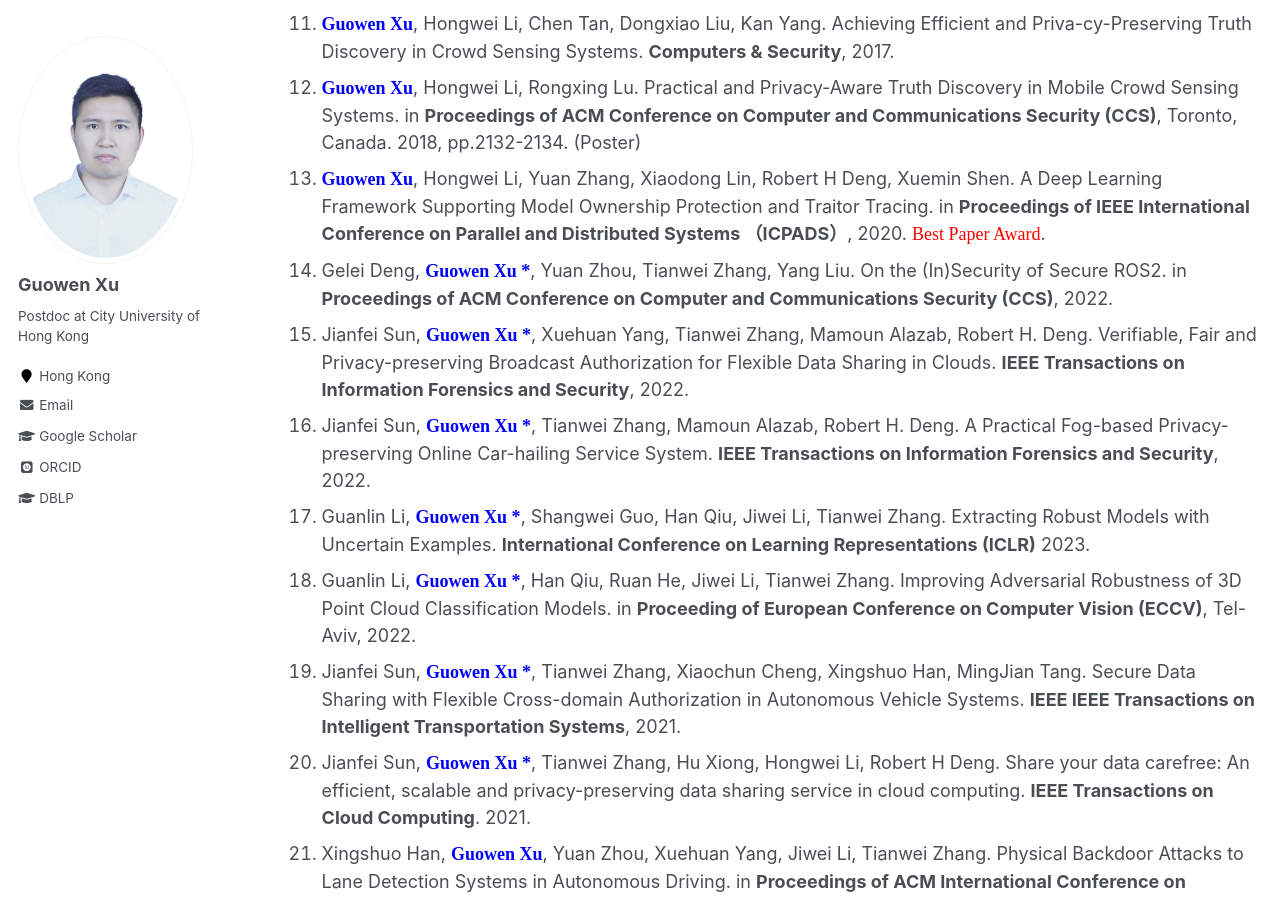
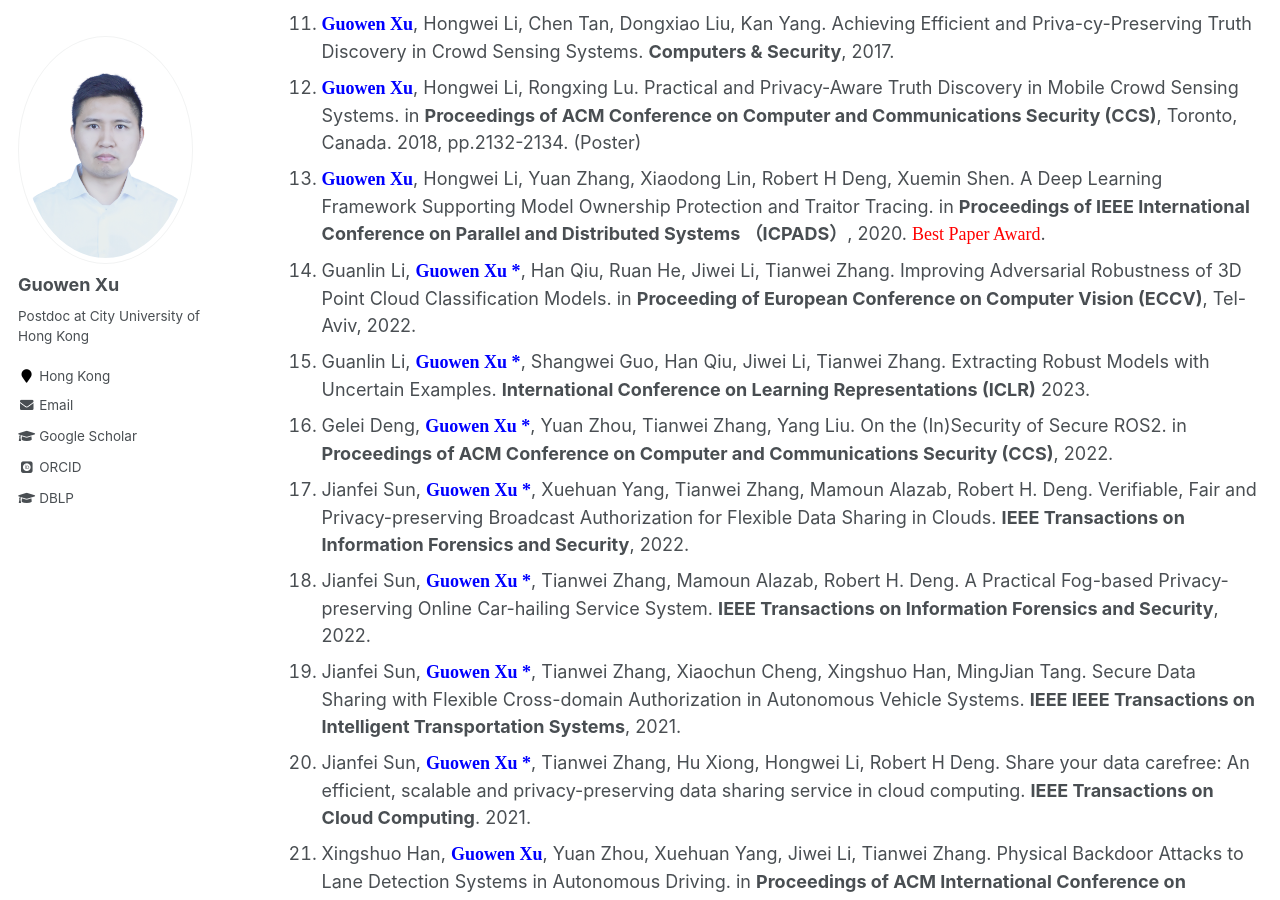
Before and after one commit to Guowen-xu/guowen-xu.github.io, a Jekyll site: the page built from _pages/publications.md, in a window 1280 px wide and 900 px high, scrolled down 1109 px. Built offline with Jekyll 4.4.1, drawn with Linux system fonts in a browser that asks for light colours; some web fonts are replaced.

Commit message:
Update publications.md

```diff
--- a/_pages/publications.md
+++ b/_pages/publications.md
@@ -27,11 +27,11 @@ You can find my articles on my [Google Scholar](https://scholar.google.com.hk/ci
 11. **<font face="Times New Roman" color=blue size=4> Guowen Xu</font>**, Hongwei Li, Chen Tan, Dongxiao Liu, Kan Yang. Achieving Efficient and Priva-cy-Preserving Truth Discovery in Crowd Sensing Systems. **Computers & Security**, 2017.
 12. **<font face="Times New Roman" color=blue size=4> Guowen Xu</font>**, Hongwei Li, Rongxing Lu. Practical and Privacy-Aware Truth Discovery in Mobile Crowd Sensing Systems. in **Proceedings of ACM  Conference on Computer and Communications Security (CCS)**, Toronto, Canada. 2018, pp.2132-2134. (Poster)
 13. **<font face="Times New Roman" color=blue size=4> Guowen Xu</font>**, Hongwei Li, Yuan Zhang, Xiaodong Lin, Robert H Deng, Xuemin Shen. A Deep Learning Framework Supporting Model Ownership Protection and Traitor Tracing. in **Proceedings of IEEE International Conference on Parallel and Distributed Systems （ICPADS）**, 2020. <font face="Times New Roman" color=red size=4> Best Paper Award</font>.
-14. Gelei Deng, **<font face="Times New Roman" color=blue size=4> Guowen Xu *</font>**, Yuan Zhou, Tianwei Zhang, Yang Liu. On the (In)Security of Secure ROS2. in **Proceedings of ACM  Conference on Computer and Communications Security (CCS)**, 2022.
-15. Jianfei Sun, **<font face="Times New Roman" color=blue size=4> Guowen Xu *</font>**, Xuehuan Yang, Tianwei Zhang, Mamoun Alazab, Robert H. Deng. Verifiable, Fair and Privacy-preserving Broadcast Authorization for Flexible Data Sharing in Clouds. **IEEE Transactions on Information Forensics and Security**, 2022.
-16. Jianfei Sun, **<font face="Times New Roman" color=blue size=4> Guowen Xu *</font>**, Tianwei Zhang, Mamoun Alazab, Robert H. Deng. A Practical Fog-based Privacy-preserving Online Car-hailing Service System. **IEEE Transactions on Information Forensics and Security**, 2022.
-17. Guanlin Li, **<font face="Times New Roman" color=blue size=4> Guowen Xu *</font>**, Shangwei Guo, Han Qiu, Jiwei Li, Tianwei Zhang. Extracting Robust Models with Uncertain Examples. **International Conference on Learning Representations (ICLR)** 2023.
-18. Guanlin Li, **<font face="Times New Roman" color=blue size=4> Guowen Xu *</font>**, Han Qiu, Ruan He, Jiwei Li,  Tianwei Zhang. Improving Adversarial Robustness of 3D Point Cloud Classification Models. in **Proceeding of  European Conference on Computer Vision (ECCV)**, Tel-Aviv, 2022.
+14. Guanlin Li, **<font face="Times New Roman" color=blue size=4> Guowen Xu *</font>**, Han Qiu, Ruan He, Jiwei Li,  Tianwei Zhang. Improving Adversarial Robustness of 3D Point Cloud Classification Models. in **Proceeding of  European Conference on Computer Vision (ECCV)**, Tel-Aviv, 2022.
+15. Guanlin Li, **<font face="Times New Roman" color=blue size=4> Guowen Xu *</font>**, Shangwei Guo, Han Qiu, Jiwei Li, Tianwei Zhang. Extracting Robust Models with Uncertain Examples. **International Conference on Learning Representations (ICLR)** 2023.
+16. Gelei Deng, **<font face="Times New Roman" color=blue size=4> Guowen Xu *</font>**, Yuan Zhou, Tianwei Zhang, Yang Liu. On the (In)Security of Secure ROS2. in **Proceedings of ACM  Conference on Computer and Communications Security (CCS)**, 2022.
+17. Jianfei Sun, **<font face="Times New Roman" color=blue size=4> Guowen Xu *</font>**, Xuehuan Yang, Tianwei Zhang, Mamoun Alazab, Robert H. Deng. Verifiable, Fair and Privacy-preserving Broadcast Authorization for Flexible Data Sharing in Clouds. **IEEE Transactions on Information Forensics and Security**, 2022.
+18. Jianfei Sun, **<font face="Times New Roman" color=blue size=4> Guowen Xu *</font>**, Tianwei Zhang, Mamoun Alazab, Robert H. Deng. A Practical Fog-based Privacy-preserving Online Car-hailing Service System. **IEEE Transactions on Information Forensics and Security**, 2022.
 19. Jianfei Sun,  **<font face="Times New Roman" color=blue size=4> Guowen Xu *</font>**, Tianwei Zhang, Xiaochun Cheng, Xingshuo Han, MingJian Tang. Secure Data Sharing with Flexible Cross-domain Authorization in Autonomous Vehicle Systems. **IEEE IEEE Transactions on Intelligent Transportation Systems**, 2021.
 20. Jianfei Sun,  **<font face="Times New Roman" color=blue size=4> Guowen Xu *</font>**, Tianwei Zhang, Hu Xiong, Hongwei Li, Robert H Deng. Share your data carefree: An efficient, scalable and privacy-preserving data sharing service in cloud computing. **IEEE Transactions on Cloud Computing**. 2021.
 21. Xingshuo Han, **<font face="Times New Roman" color=blue size=4> Guowen Xu</font>**, Yuan Zhou, Xuehuan Yang, Jiwei Li, Tianwei Zhang. Physical Backdoor Attacks to Lane Detection Systems in Autonomous Driving. in **Proceedings of ACM International Conference on Multimedia (MM)**, 2022.
```
